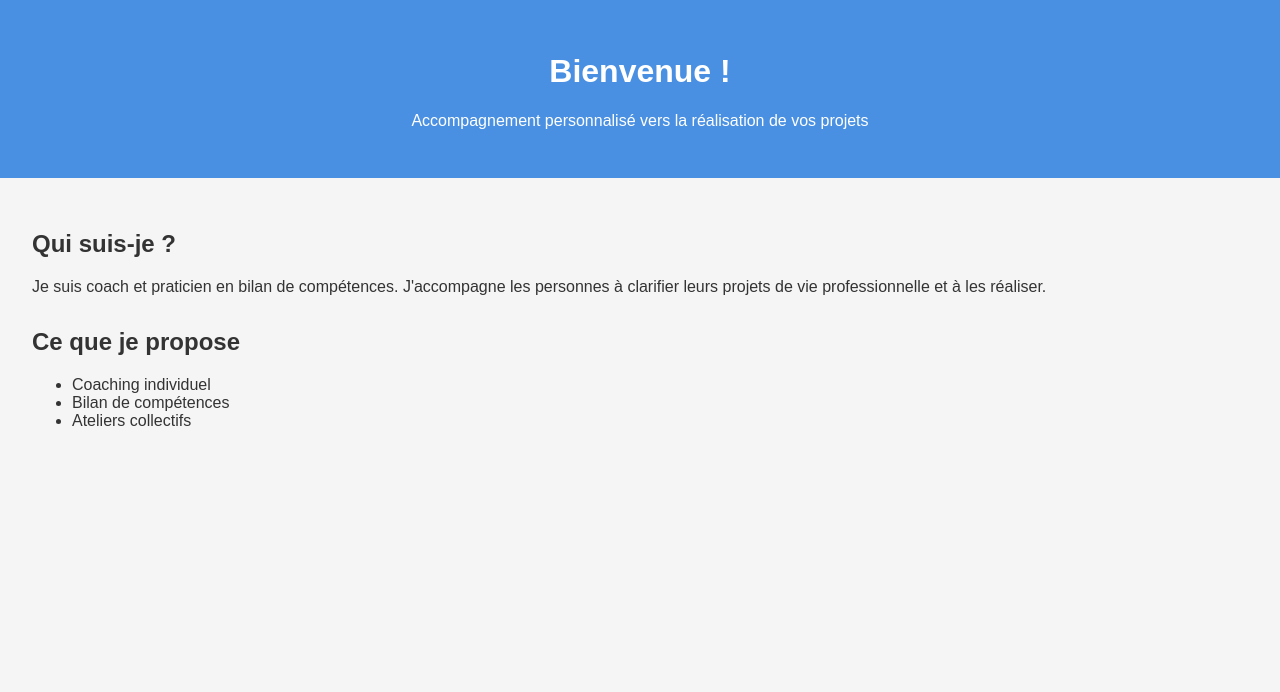
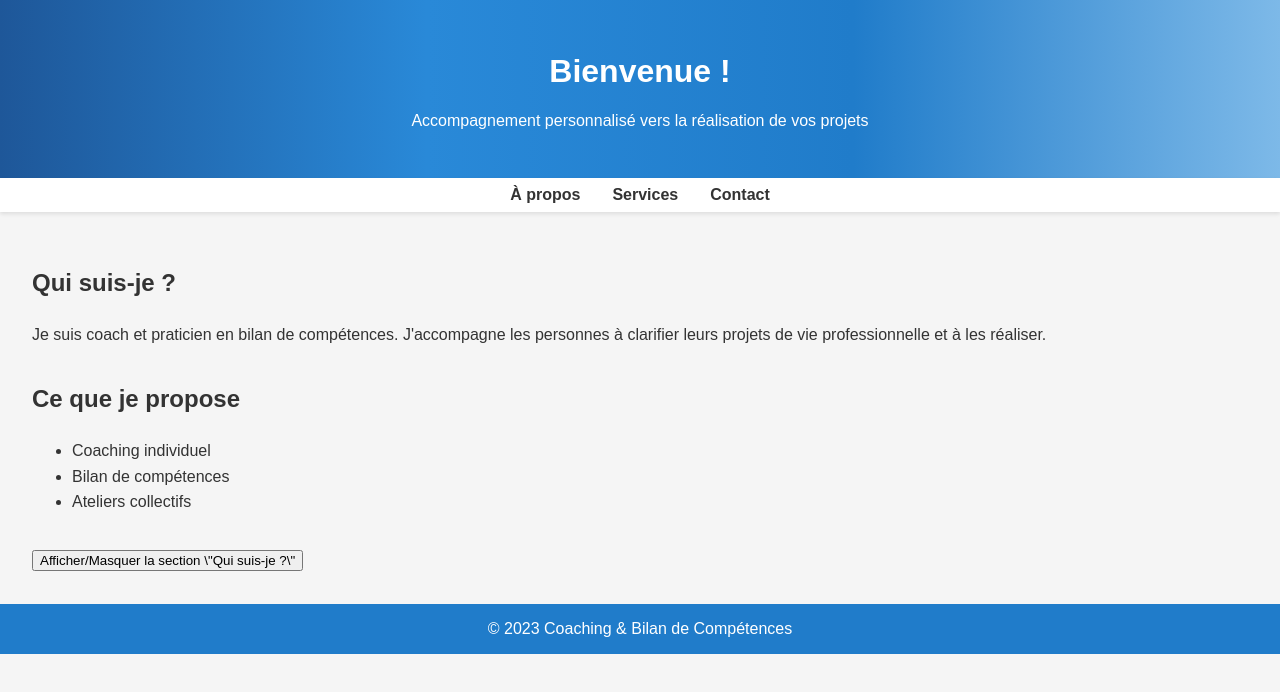
Before and after one commit to jelepotier/boussole, a plain HTML site: page index.html in a window 1280 px wide. Drawn offline with Linux system fonts and the light colour scheme.

Commit message:
Improve website with modern style and dynamic script

```diff
--- /dev/null
+++ b/css/style.css
@@ -0,0 +1,52 @@
+body {
+  font-family: Arial, sans-serif;
+  margin: 0;
+  padding: 0;
+  background-color: #f5f5f5;
+  color: #333;
+}
+
+header {
+  background-color: #1e5799;
+  background-image: linear-gradient(to right, #1e5799, #2989d8, #207cca, #7db9e8);
+  color: #fff;
+  padding: 2rem;
+  text-align: center;
+}
+
+nav {
+  display: flex;
+  justify-content: center;
+  background-color: #fff;
+  padding: 0.5rem;
+  box-shadow: 0 2px 4px rgba(0, 0, 0, 0.1);
+}
+
+nav a {
+  margin: 0 1rem;
+  text-decoration: none;
+  color: #333;
+  font-weight: bold;
+}
+
+nav a:hover {
+  color: #207cca;
+}
+
+main {
+  padding: 2rem;
+  line-height: 1.6;
+}
+
+section {
+  margin-bottom: 2rem;
+}
+
+footer {
+  text-align: center;
+  background-color: #207cca;
+  color: #fff;
+  padding: 1rem;
+}
+
+.hidden { display: none; }
--- a/index.html
+++ b/index.html
@@ -4,39 +4,24 @@
   <meta charset="UTF-8">
   <title>Coaching & Bilan de Compétences</title>
   <meta name="viewport" content="width=device-width, initial-scale=1">
-  <style>
-    body {
-      font-family: sans-serif;
-      margin: 0;
-      padding: 0;
-      background: #f5f5f5;
-      color: #333;
-    }
-    header {
-      background: #4a90e2;
-      color: white;
-      padding: 2rem;
-      text-align: center;
-    }
-    main {
-      padding: 2rem;
-    }
-    section {
-      margin-bottom: 2rem;
-    }
-  </style>
+  <link rel="stylesheet" href="css/style.css">
 </head>
 <body>
   <header>
     <h1>Bienvenue !</h1>
     <p>Accompagnement personnalisé vers la réalisation de vos projets</p>
   </header>
+  <nav>
+    <a href="#about">À propos</a>
+    <a href="#services">Services</a>
+    <a href="#contact">Contact</a>
+  </nav>
   <main>
-    <section>
+    <section id="about">
       <h2>Qui suis-je ?</h2>
       <p>Je suis coach et praticien en bilan de compétences. J'accompagne les personnes à clarifier leurs projets de vie professionnelle et à les réaliser.</p>
     </section>
-    <section>
+    <section id="services">
       <h2>Ce que je propose</h2>
       <ul>
         <li>Coaching individuel</li>
@@ -44,6 +29,11 @@
         <li>Ateliers collectifs</li>
       </ul>
     </section>
+    <button id="toggleAbout">Afficher/Masquer la section \"Qui suis-je ?\"</button>
   </main>
+  <footer>
+    &copy; 2023 Coaching & Bilan de Compétences
+  </footer>
+  <script src="js/script.js"></script>
 </body>
 </html>
--- /dev/null
+++ b/js/script.js
@@ -0,0 +1,10 @@
+document.addEventListener('DOMContentLoaded', function () {
+  const toggleBtn = document.getElementById('toggleAbout');
+  const aboutSection = document.getElementById('about');
+
+  if (toggleBtn && aboutSection) {
+    toggleBtn.addEventListener('click', function () {
+      aboutSection.classList.toggle('hidden');
+    });
+  }
+});
```
Also changed, not shown: 1 other file.
